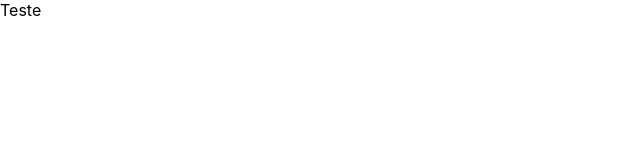
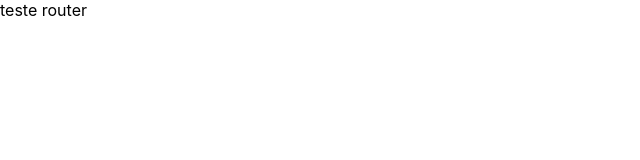
Before and after one commit to brunofhorn/planning-poker, a React (Create React App) app: page / in a window 1280 px wide. Shown: the top 160 px of the page, without its empty margins (0-640 px from the left). Built offline with nearby package versions, Linux system fonts and the light colour scheme.

Commit message:
Instalação do Router DOM

```diff
--- a/package.json
+++ b/package.json
@@ -15,6 +15,7 @@
     "@types/react-dom": "^18.0.5",
     "react": "^18.2.0",
     "react-dom": "^18.2.0",
+    "react-router-dom": "^6.3.0",
     "react-scripts": "5.0.1",
     "typescript": "^4.7.4",
     "web-vitals": "^2.1.4"
--- a/src/App.tsx
+++ b/src/App.tsx
@@ -1,13 +1,16 @@
-import React from 'react';
-import { StylesProvider, ThemeProvider } from '@material-ui/core/styles';
+import { ThemeProvider } from '@material-ui/core/styles';
+import { Route, Routes } from 'react-router-dom';
+import { theme } from './service/theme';
 import './App.css';
-import { theme } from './service/theme';
+import Home from './pages/Home';
 
 function App() {
   return (
     <div className="LightTheme" style={{overflowX: 'hidden'}}>
       <ThemeProvider theme={theme}>
-      <div>Teste</div>
+        <Routes>
+          <Route path='/*' element={<Home />} />
+        </Routes>
       </ThemeProvider>
     </div>
   );
--- a/src/index.tsx
+++ b/src/index.tsx
@@ -1,15 +1,17 @@
 import React from 'react';
 import ReactDOM from 'react-dom/client';
+import { BrowserRouter } from "react-router-dom";
 import './index.css';
 import App from './App';
 import reportWebVitals from './reportWebVitals';
 
-const root = ReactDOM.createRoot(
-  document.getElementById('root') as HTMLElement
-);
+const root = ReactDOM.createRoot(document.getElementById('root') as HTMLElement);
+
 root.render(
   <React.StrictMode>
-    <App />
+    <BrowserRouter>
+      <App />
+    </BrowserRouter>
   </React.StrictMode>
 );
 
--- /dev/null
+++ b/src/pages/Home/index.tsx
@@ -0,0 +1,13 @@
+import {Grid} from '@material-ui/core';
+
+export const Home = ()=>{
+    return (
+        <>
+            <Grid>
+                <div>teste router</div>
+            </Grid>
+        </>
+    )
+}
+
+export default Home;
```
Also changed, not shown: 1 other file (tests, documents, lock files or other folders).
